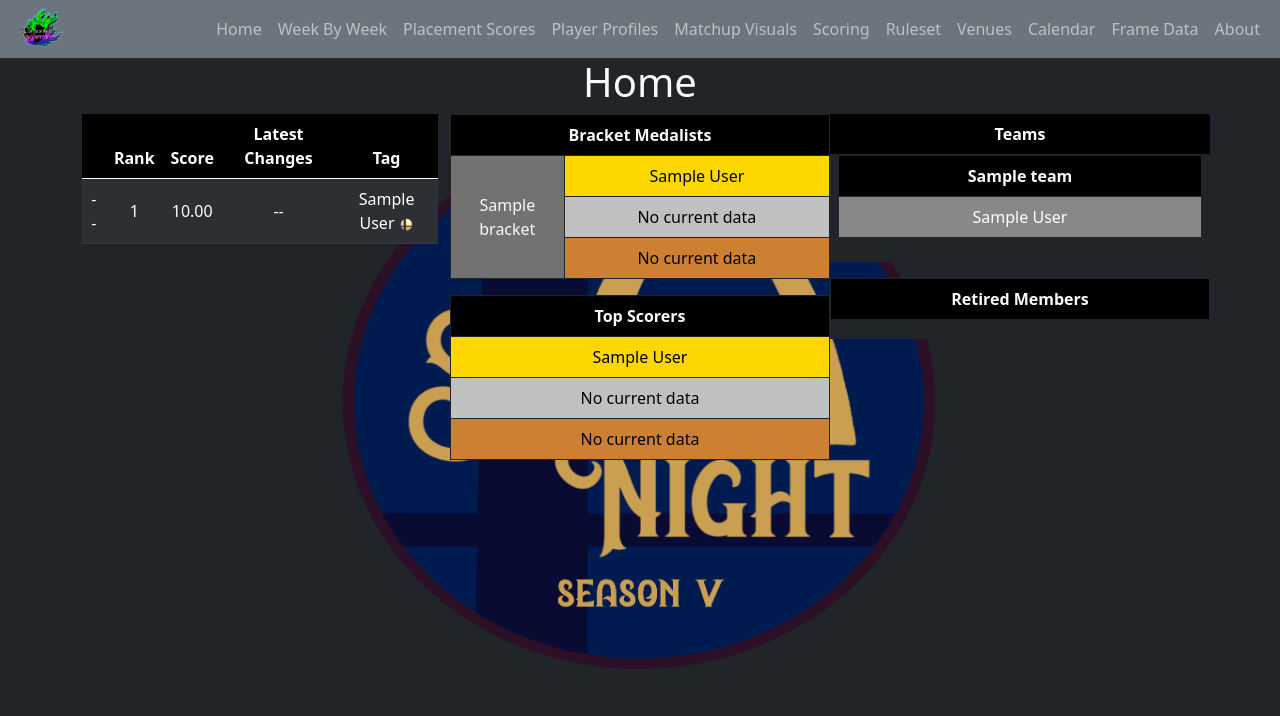
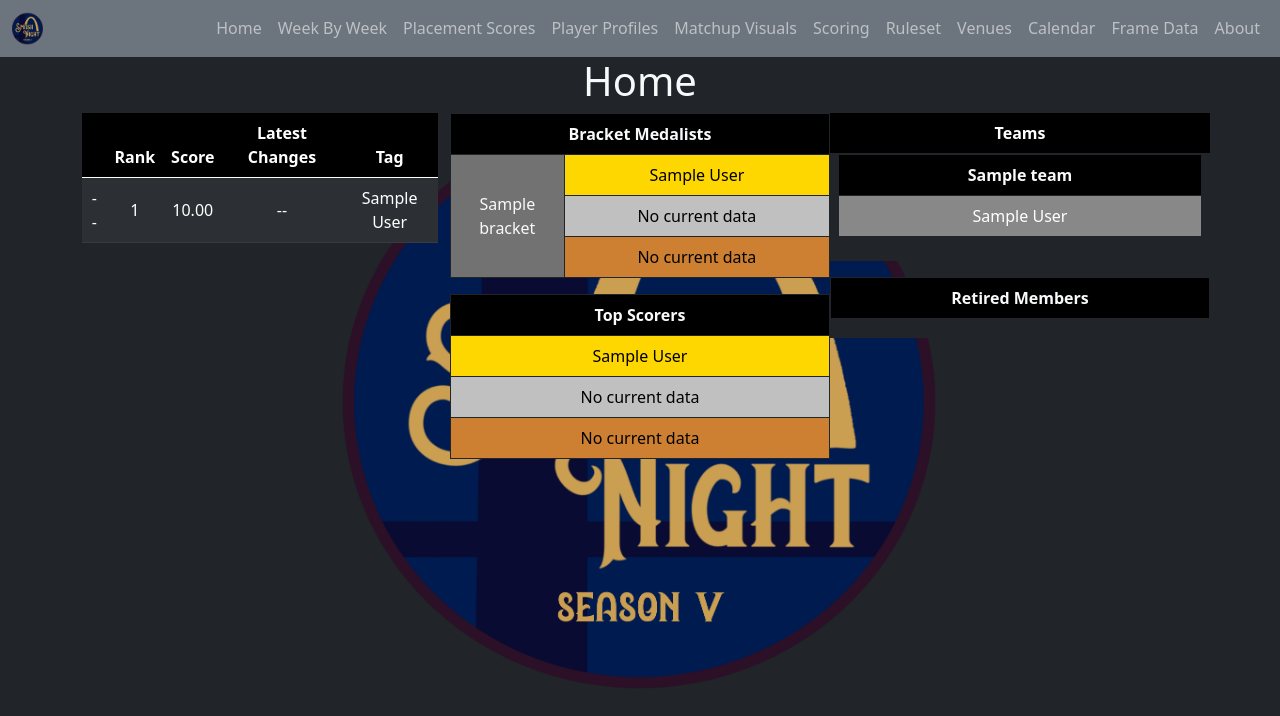
Before and after one commit to Jyckle/sncrs, a Django app: page / in a window 1280 px wide. Shown: the top 716 px of the page. Run offline with Django 3.2, Linux system fonts and the light colour scheme; tables that the repository leaves empty hold one stand-in row (values such as "Sample post"); lists and menus that the app fills with data are empty.

Commit message:
cosmetic updates for new season, including logo updates and repurposing smash icons

```diff
--- a/sncrs/data/static/data/custom.css
+++ b/sncrs/data/static/data/custom.css
@@ -57,7 +57,7 @@
   background-image: url("logo_5.png");
   background-position: center;
   background-repeat: no-repeat;
-  background-size: 600px 700px;
+  background-size: 600px 750px;
   background-attachment: fixed;
 }
 
--- a/sncrs/data/templates/data/rankings.html
+++ b/sncrs/data/templates/data/rankings.html
@@ -16,7 +16,7 @@
           {%for snapshot in score_sorted_snapshots %}
             <tr height="50px">
               {% if snapshot.end_rank|subtract:snapshot.start_rank < 0 %}
-                <td><img style="max-width:30px" src="https://www.pngkit.com/png/full/11-111195_free-icons-png-green-arrow-icon-png.png" class="img-fluid"></td>
+                <td><img style="max-width:25px" src="https://www.pngkit.com/png/full/11-111195_free-icons-png-green-arrow-icon-png.png" class="img-fluid"></td>
               {% elif snapshot.end_rank|subtract:snapshot.start_rank > 0 %}
                 <td><img style="max-width:30px" src="https://upload.wikimedia.org/wikipedia/commons/b/bc/Descenso.png" class="img-fluid"></td>
               {% else %}
@@ -36,10 +36,12 @@
                 <td>--</td>
               {% endif %}
               <td>{{snapshot.person.display_name}}
-                  {% if snapshot.person.get_status_display == 'Elite' %}
-                    <img style= "max-width:15px; max-height:15px" src="{% static 'data/elite_icon.png' %}">
-                  {% elif snapshot.person.get_status_display == 'Challenger' %}
-                    <img style= "max-width:15px; max-height:15px" src="{% static 'data/challenger_icon.png' %}">
+                  {% if snapshot.person.team.tag == "GG" %}
+                    <img style= "max-width:20px; max-height:20px" src="{% static 'data/icon_gg.png' %}">
+                  {% elif snapshot.person.team.tag == "TSM" %}
+                    <img style= "max-width:20px; max-height:20px" src="{% static 'data/icon_tsm.png' %}">
+                  {% elif snapshot.person.team.tag == "DH" %}
+                    <img style= "max-width:20px; max-height:20px" src="{% static 'data/icon_dh.png' %}">
                   {% endif %}
               </td>
             </tr>
@@ -52,10 +54,12 @@
               <td>{{person.score}}</td>
               <td>--</td>
               <td>{{person.display_name}}
-                {% if person.get_status_display == 'Elite' %}
-                    <img style= "max-width:15px; max-height:15px" src="{% static 'data/elite_icon.png' %}">
-                {% elif person.get_status_display == 'Challenger' %}
-                    <img style= "max-width:15px; max-height:15px" src="{% static 'data/challenger_icon.png' %}">
+                {% if person.team.tag == "GG" %}
+                  <img style= "max-width:20px; max-height:20px" src="{% static 'data/icon_gg.png' %}">
+                {% elif person.team.tag == "TSM" %}
+                  <img style= "max-width:20px; max-height:20px" src="{% static 'data/icon_tsm.png' %}">
+                {% elif person.team.tag == "DH" %}
+                  <img style= "max-width:20px; max-height:20px" src="{% static 'data/icon_dh.png' %}">
                 {% endif %}
 	      </td>
             </tr>
--- a/sncrs/templates/navbar.html
+++ b/sncrs/templates/navbar.html
@@ -2,7 +2,7 @@
 <nav class="navbar navbar-expand-lg navbar-dark bg-secondary">
   <div class="container-fluid">
     <!-- <a class="navbar-brand" href="/home/">SNCRS</a> -->
-    <img src="{% static 'data/logo.png' %}" alt="SNCRS Logo" style="max-width:5%"/>
+    <img src="{% static 'data/logo_5.png' %}" alt="SNCRS Logo" style="max-width:2.5%"/>
     <button class="navbar-toggler" type="button" data-bs-toggle="collapse" data-bs-target="#navbarSupportedContent" aria-controls="navbarSupportedContent" aria-expanded="false" aria-label="Toggle navigation">
       <span class="navbar-toggler-icon"></span>
     </button>
```
Also changed, not shown: sncrs/data/static/data/icon_dh.png (added), sncrs/data/static/data/icon_gg.png (added), sncrs/data/static/data/icon_tsm.png (added).
